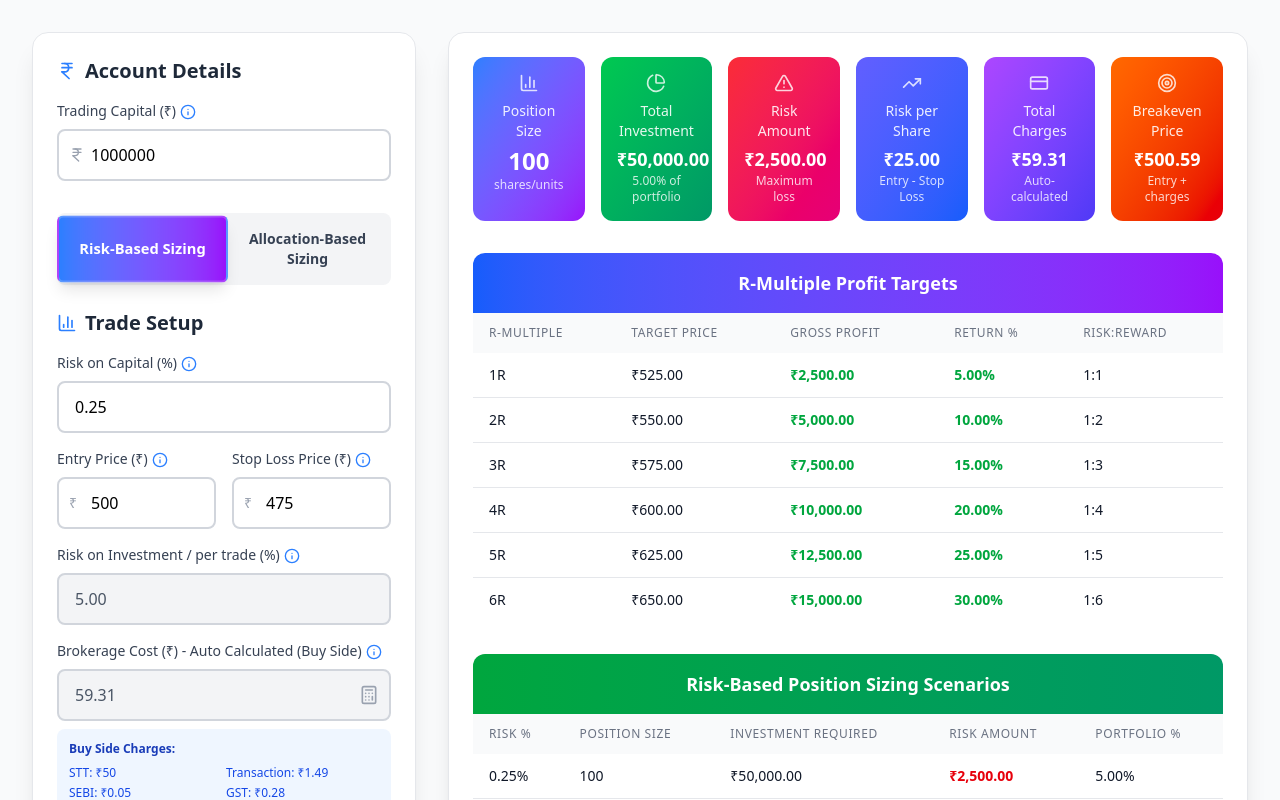
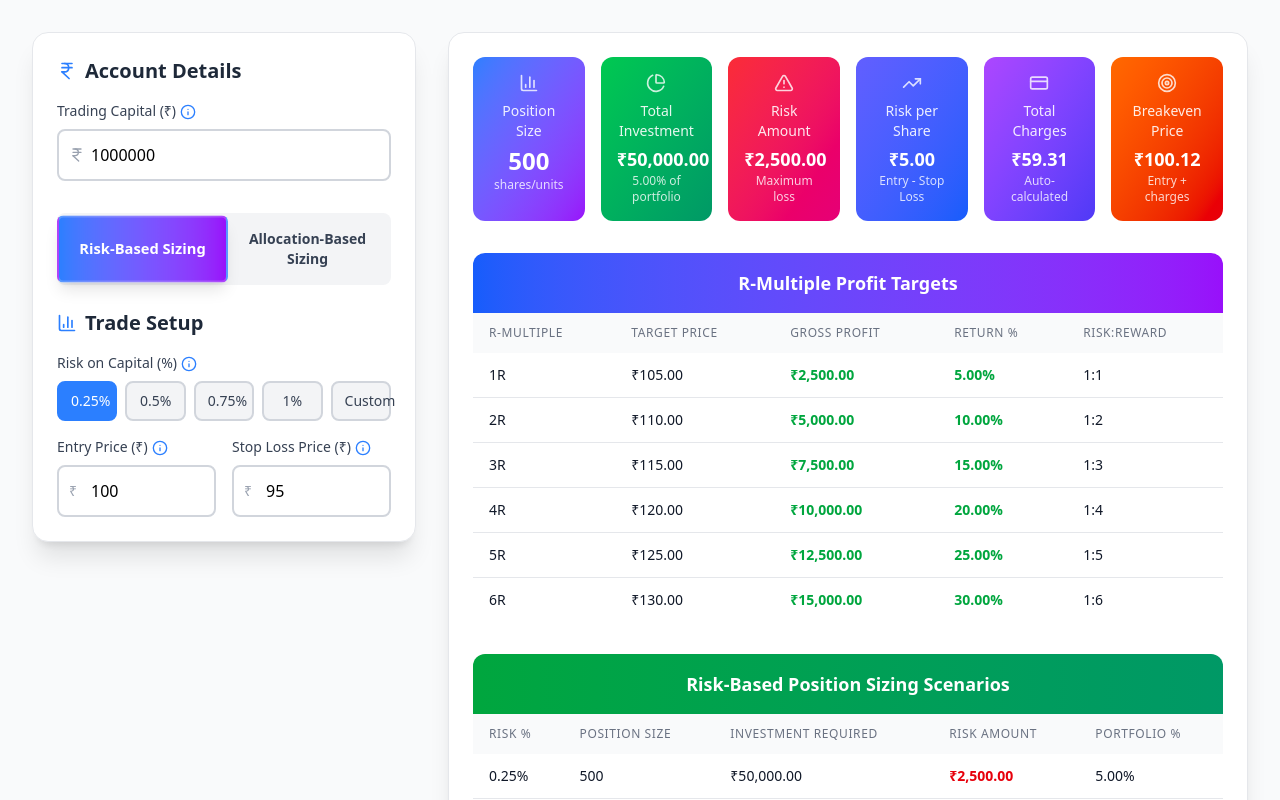
Before and after one commit to SatioO/traderview.github.io, a React (Vite) app: page / in a window 1280 px wide. Shown: the top 800 px of the page. Built offline with nearby package versions, Linux system fonts and the light colour scheme.

Commit message:
fix: added fix risk percentage

```diff
--- a/src/containers/TradingCalculator/TradingCalculator.tsx
+++ b/src/containers/TradingCalculator/TradingCalculator.tsx
@@ -25,12 +25,13 @@ const TradingCalculator: React.FC = () => {
   const [formData, setFormData] = useState<FormData>({
     accountBalance: 1000000,
     riskPercentage: 0.25,
-    entryPrice: 500,
-    stopLoss: 475,
+    entryPrice: 100,
+    stopLoss: 95,
     brokerageCost: 0,
     riskOnInvestment: 5.0,
     allocationPercentage: 10.0,
   });
+  const [selectedRiskOption, setSelectedRiskOption] = useState<string>('0.25');
   const [activeTab, setActiveTab] = useState<TabType>('risk');
   const [calculations, setCalculations] = useState<Calculations | null>(null);
   const [warnings, setWarnings] = useState<string[]>([]);
@@ -475,6 +476,46 @@ const TradingCalculator: React.FC = () => {
                           xlinkTitle="Percentage of account to risk per trade (recommended: 1-2%)"
                         />
                       </label>
+
+                      {/* Risk Percentage Options */}
+                      <div className="grid grid-cols-5 gap-2 mb-3">
+                        {[0.25, 0.5, 0.75, 1].map((option) => (
+                          <button
+                            key={option}
+                            onClick={() => {
+                              setSelectedRiskOption(option.toString());
+                              handleInputChange('riskPercentage', option.toString());
+                            }}
+                            className={`py-2 px-3 text-sm rounded-lg border-2 transition-all duration-300 ${
+                              selectedRiskOption === option.toString()
+                                ? 'bg-blue-500 text-white border-blue-500'
+                                : 'bg-gray-100 dark:bg-gray-700 text-gray-700 dark:text-gray-300 border-gray-300 dark:border-gray-600 hover:bg-gray-200 dark:hover:bg-gray-600'
+                            }`}
+                          >
+                            {option}%
+                          </button>
+                        ))}
+
+                        {/* Custom Option */}
+                        <button
+                          onClick={() => {
+                            setSelectedRiskOption('custom');
+                            if (formData.riskPercentage === '' || [0.25, 0.5, 0.75, 1].includes(Number(formData.riskPercentage))) {
+                              handleInputChange('riskPercentage', '');
+                            }
+                          }}
+                          className={`py-2 px-3 text-sm rounded-lg border-2 transition-all duration-300 ${
+                            selectedRiskOption === 'custom'
+                              ? 'bg-blue-500 text-white border-blue-500'
+                              : 'bg-gray-100 dark:bg-gray-700 text-gray-700 dark:text-gray-300 border-gray-300 dark:border-gray-600 hover:bg-gray-200 dark:hover:bg-gray-600'
+                          }`}
+                        >
+                          Custom
+                        </button>
+                      </div>
+
+                      {/* Custom Input Field */}
+                      {selectedRiskOption === 'custom' && (
                         <input
                           type="number"
                           value={
@@ -482,15 +523,16 @@ const TradingCalculator: React.FC = () => {
                               ? ''
                               : formData.riskPercentage
                           }
-                        onChange={(e) =>
-                          handleInputChange('riskPercentage', e.target.value)
-                        }
+                          onChange={(e) => {
+                            handleInputChange('riskPercentage', e.target.value);
+                          }}
                           className="w-full px-4 py-3 border-2 border-gray-300 dark:border-gray-600 rounded-lg focus:border-blue-500 focus:ring-2 focus:ring-blue-200 dark:bg-gray-700 dark:text-white transition-all duration-300"
                           min="0.25"
                           max="10"
                           step="0.25"
-                        placeholder="Enter risk percentage"
+                          placeholder="Enter custom risk percentage"
                         />
+                      )}
                     </div>
                   )}
 
@@ -576,77 +618,6 @@ const TradingCalculator: React.FC = () => {
                         </span>
                       </div>
                     </div>
-                  </div>
-                  <div>
-                    <label className="block text-sm font-medium text-gray-700 dark:text-gray-300 mb-2">
-                      {activeTab === 'risk'
-                        ? 'Risk on Investment / per trade (%)'
-                        : 'Actual Risk on Capital (%)'}
-                      <Info
-                        className="inline w-4 h-4 ml-1 text-blue-500 cursor-help"
-                        xlinkTitle={
-                          activeTab === 'risk'
-                            ? 'Percentage risk on this specific trade (auto-calculates stop loss)'
-                            : 'Actual risk percentage based on your allocation and stop loss'
-                        }
-                      />
-                    </label>
-                    <input
-                      disabled
-                      type="number"
-                      value={
-                        activeTab === 'risk'
-                          ? formData.riskOnInvestment.toFixed(2)
-                          : calculations?.riskPercentage.toFixed(2) || '0.00'
-                      }
-                      onChange={(e) =>
-                        handleInputChange('riskOnInvestment', e.target.value)
-                      }
-                      className="w-full px-4 py-3 border-2 border-gray-300 dark:border-gray-600 rounded-lg bg-gray-100 dark:bg-gray-600 text-gray-600 dark:text-gray-300 cursor-not-allowed"
-                      min="0.1"
-                      max="50"
-                      step="0.1"
-                    />
-                  </div>
-                  <div>
-                    <label className="block text-sm font-medium text-gray-700 dark:text-gray-300 mb-2">
-                      Brokerage Cost (₹) - Auto Calculated (Buy Side)
-                      <Info
-                        className="inline w-4 h-4 ml-1 text-blue-500 cursor-help"
-                        xlinkTitle="Automatically calculated for delivery equity buy side: STT, Transaction charges, SEBI charges, GST, and Stamp duty"
-                      />
-                    </label>
-                    <div className="relative">
-                      <input
-                        type="number"
-                        value={calculations?.brokerageCost.toFixed(2) || '0.00'}
-                        className="w-full px-4 py-3 border-2 border-gray-300 dark:border-gray-600 rounded-lg bg-gray-100 dark:bg-gray-600 text-gray-600 dark:text-gray-300 cursor-not-allowed"
-                        readOnly
-                      />
-                      <Calculator className="absolute right-3 top-1/2 transform -translate-y-1/2 w-5 h-5 text-gray-400" />
-                    </div>
-                    {calculations?.chargesBreakdown && (
-                      <div className="mt-2 p-3 bg-blue-50 dark:bg-blue-900/20 rounded-lg text-xs">
-                        <div className="font-semibold text-blue-800 dark:text-blue-200 mb-2">
-                          Buy Side Charges:
-                        </div>
-                        <div className="grid grid-cols-2 gap-1 text-blue-700 dark:text-blue-300">
-                          <div>STT: ₹{calculations.chargesBreakdown.stt}</div>
-                          <div>
-                            Transaction: ₹
-                            {calculations.chargesBreakdown.transactionCharges}
-                          </div>
-                          <div>
-                            SEBI: ₹{calculations.chargesBreakdown.sebiCharges}
-                          </div>
-                          <div>GST: ₹{calculations.chargesBreakdown.gst}</div>
-                          <div className="col-span-2">
-                            Stamp Duty: ₹
-                            {calculations.chargesBreakdown.stampDuty}
-                          </div>
-                        </div>
-                      </div>
-                    )}
                   </div>
                 </div>
               </div>
```
Lines whose indentation alone changed are shown as unchanged.
